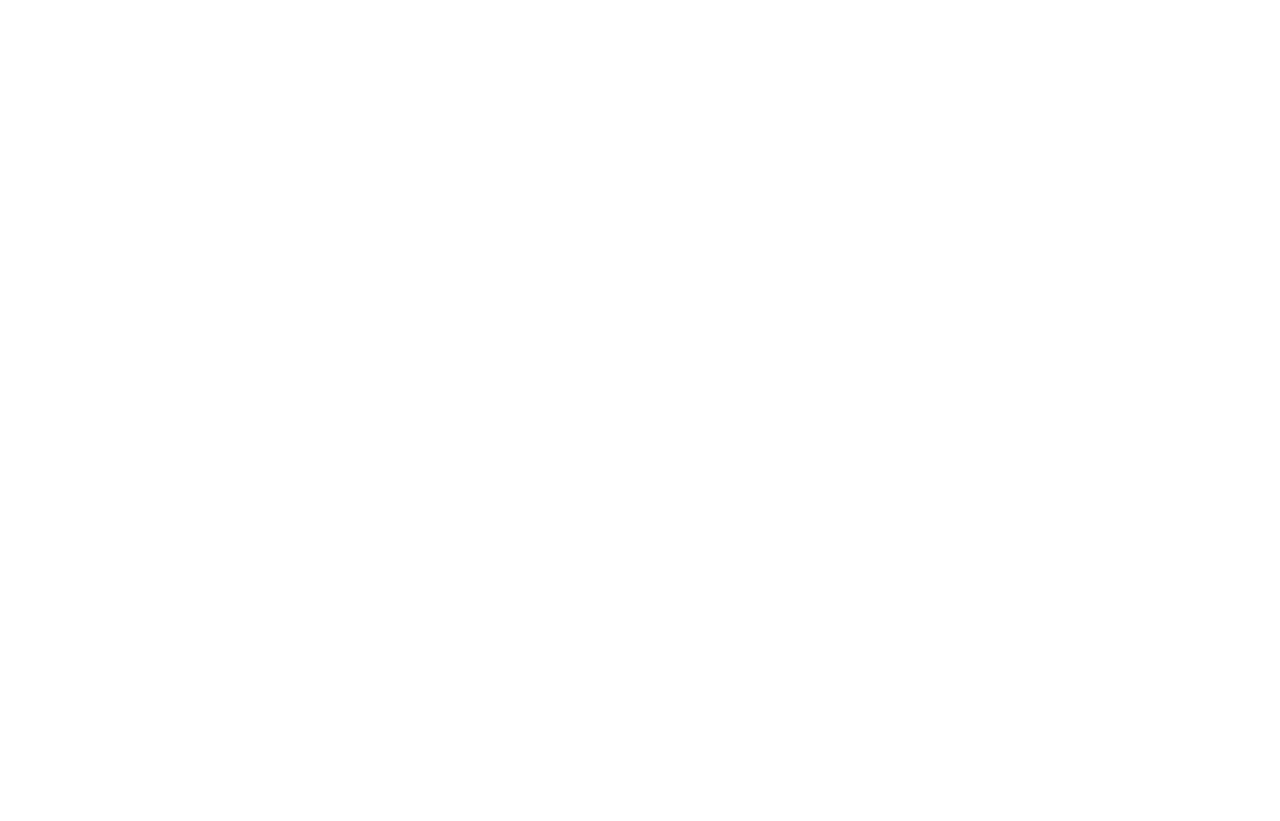
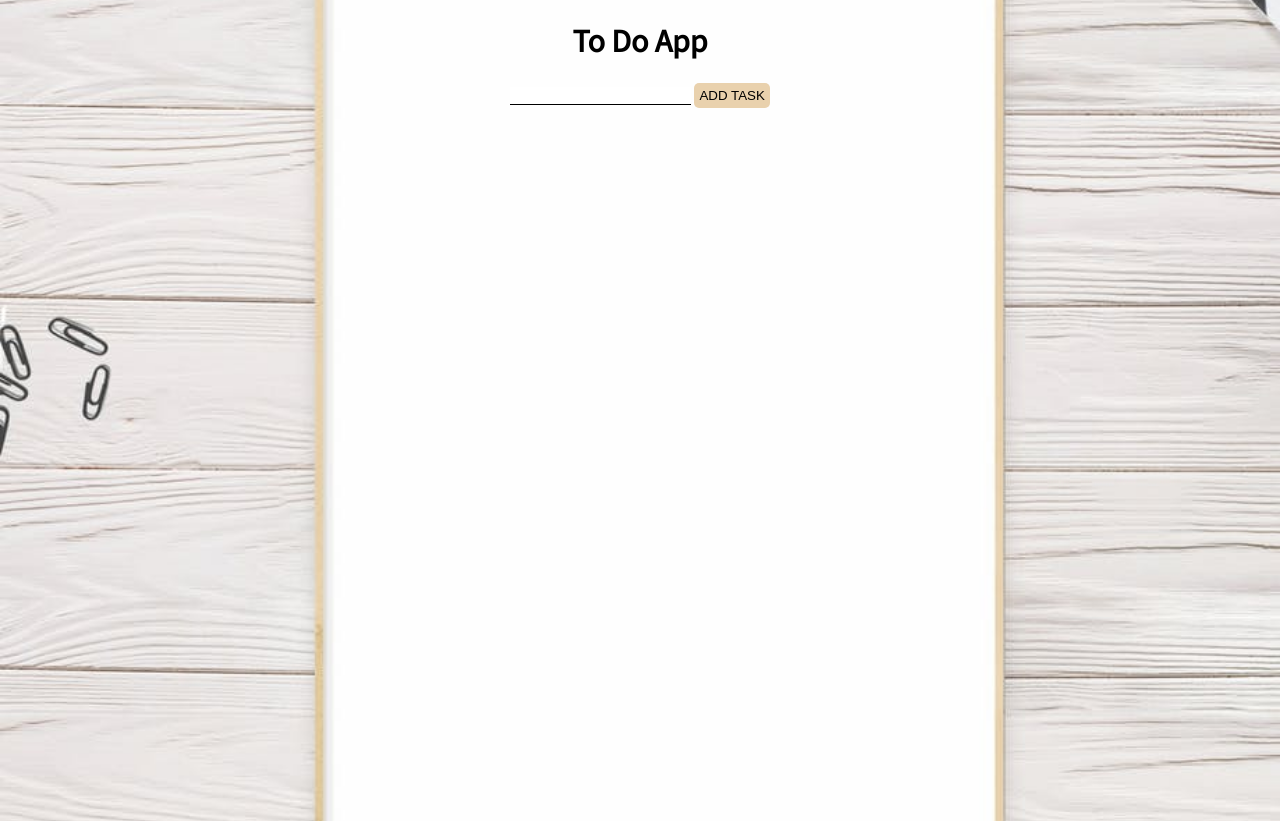
Before and after one commit to Joanb2/Simple-To-Do-App, a website: page index.html in a window 1280 px wide. Before the commit the page ends 800 px from the top, so only its background shows below. Drawn offline with Linux system fonts and the light colour scheme.

Commit message:
function add task, basic styles

```diff
--- a/index.html
+++ b/index.html
@@ -3,9 +3,20 @@
 <head>
 	<meta charset="utf-8">
 	<title>To Do App</title>
+	<link href="https://fonts.googleapis.com/css?family=Source+Sans+Pro" rel="stylesheet">
 	<link rel="stylesheet" type="text/css" href="css/style.css">
 </head>
 <body>
-	<script type="text/javascript" href="js/script.js"></script>
+	<div class="container">
+		<h1>To Do App</h1>
+		<form id="todo">
+			<input id="todo-input" type="text">
+			<button type="button" onclick="toDoList()">Add task</button>
+		</form>
+		<div class="listToDo">
+			<ol id="toDoList"></ol>
+		</div>
+	</div>
+	<script type="text/javascript" src="js/script.js"></script>
 </body>
 </html>
--- a/js/script.js
+++ b/js/script.js
@@ -0,0 +1,9 @@
+
+function toDoList() {
+	var item = document.getElementById('todo-input').value;
+	var text = document.createTextNode(item);
+	var newItem = document.createElement('li');
+	newItem.appendChild(text);
+	document.getElementById('toDoList').appendChild(newItem);
+	document.getElementById('todo-input').value = '';
+}
--- a/sass/style.scss
+++ b/sass/style.scss
@@ -0,0 +1,40 @@
+body {
+	padding: 0;
+	margin: 0;
+	font-family: 'Source Sans Pro', sans-serif;
+	background-image: url("../images/bg2.jpeg");
+	background-position: center;
+	background-size: cover;
+}
+
+.container {
+	width: 100%;
+	height: 100vh;
+	text-align: center;
+}
+
+form {
+	input {
+		outline-style: none;
+		border: none;
+		border-bottom: 1px solid black;
+	}
+
+	button {
+		border: none;
+		background-color: #e9d1ad;
+		padding: 5px;
+		border-radius: 5px;
+		cursor: pointer;
+		text-transform: uppercase;
+	}
+}
+
+.listToDo {
+	width: 300px;
+	margin: 0 auto;
+
+	li {
+		text-align: left;
+	}
+}
```
Also changed, not shown: css/style.css, images/bg2.jpeg (added).
